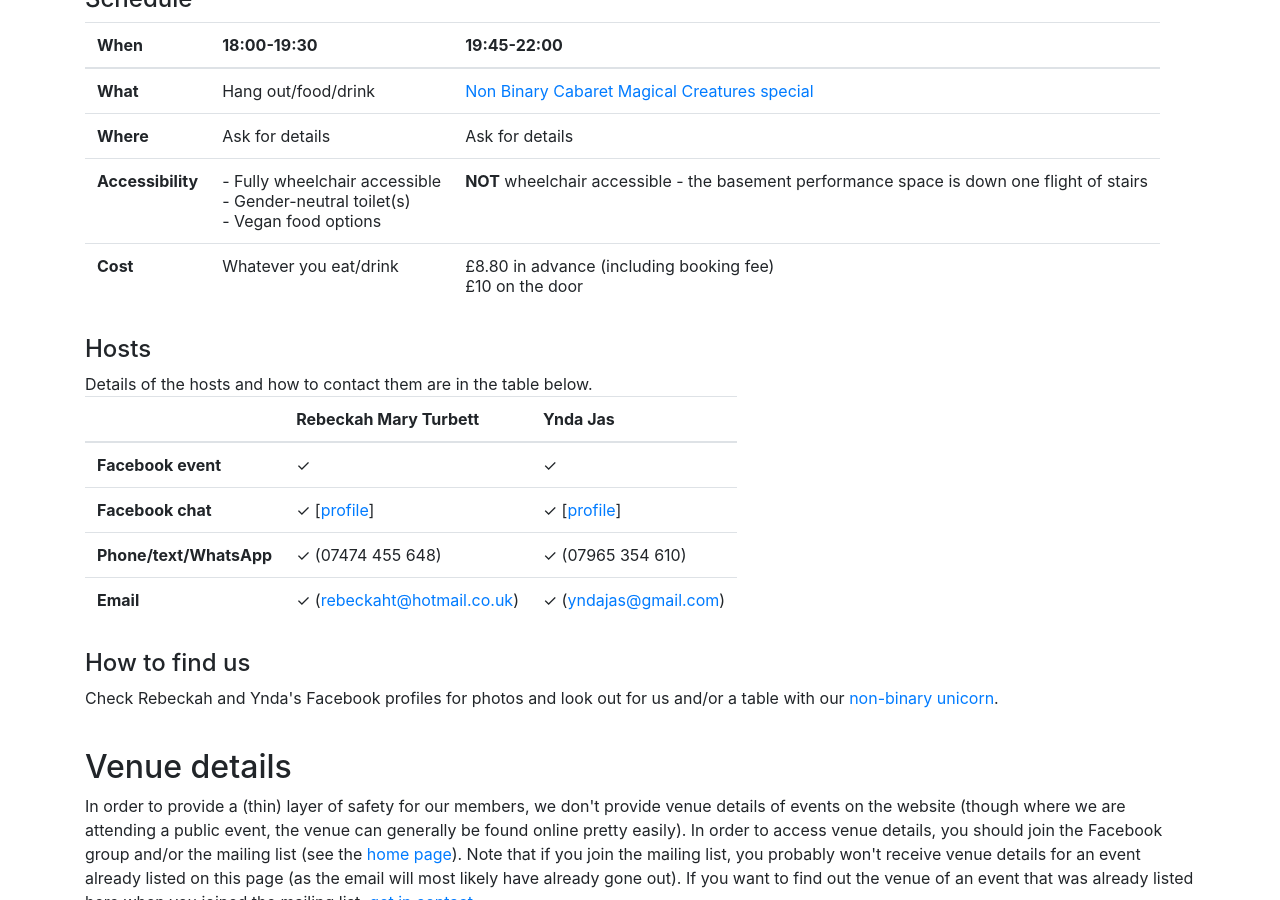
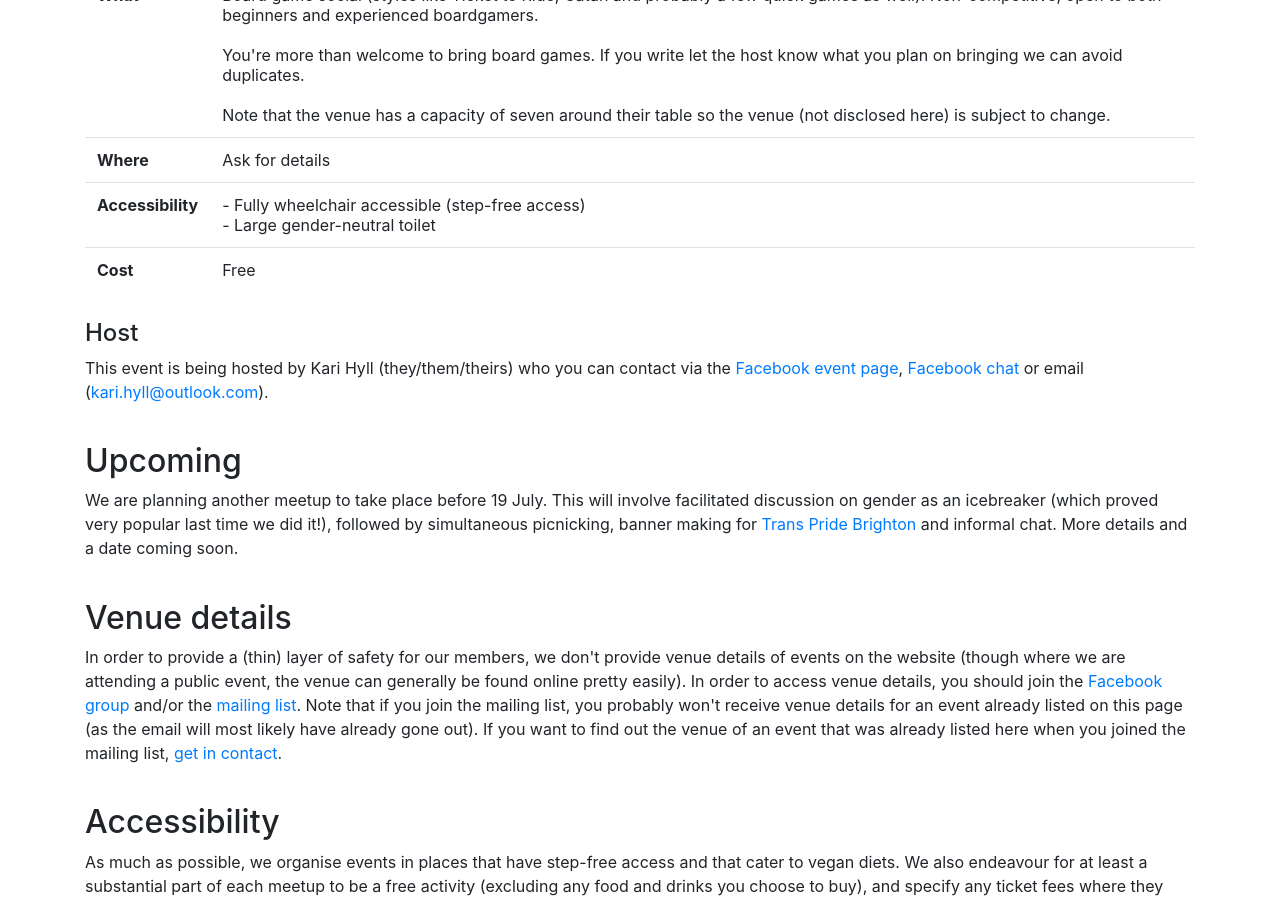
Before and after one commit to nonbinarylondon/Non-binary-London-website, a Jekyll site: the page built from events.html, in a window 1280 px wide and 900 px high, scrolled down 488 px. Built offline with Jekyll 4.4.1, drawn with Linux system fonts in a browser that asks for light colours; nearby versions of some CDN libraries; some of the changed text lies outside the part shown.

Commit message:
Updated events page content
New events; shifted previous event to bottom and taken out unneccesary details; updated some of teh generic information

```diff
--- a/events.html
+++ b/events.html
@@ -2,11 +2,59 @@
 title: Events
 layout: default
 ---
-<h2>Next event: Friday 22 June 2018</h2>
+<h2>Next event: Sunday 8 July 2018</h2>
 
-<p>378 days ago our first ever meetup culminated in a trip to <a href="http://woteverworld.com" target="_blank">Wotever World's</a> Non Binary Cabaret. Let's do it again! We'll meet to chat and optionally eat/drink beforehand, then head to Non Binary Cabaret for the show (unfortunately the venue for the second part of the meetup is not wheelchair accessible). Full details below.
+<p>&nbsp;</p>
 
-<h4>Schedule</h4>
+<div class="table-responsive">
+  <table class="table" style="width:auto">
+    <thead>
+      <tr>
+        <th scope="col">When</th>
+        <th scope="col">13:00-19:00</th>
+      </tr>
+    </thead>
+    <tbody>
+      <tr>
+        <th scope="row">What</th>
+        <td>Board game social (styles like Ticket to Ride, Catan and probably a few quick games as well). Non-competitive, open to both beginners and experienced boardgamers.<br><br>You're more than welcome to bring board games. If you write let the host know what you plan on bringing we can avoid duplicates.<br><br>Note that the venue has a capacity of seven around their table so the venue (not disclosed here) is subject to change.</td>
+      </tr>
+      <tr>
+        <th scope="row">Where</th>
+        <td>Ask for details</td>
+      </tr>
+      <tr>
+        <th scope="row">Accessibility</th>
+        <td>- Fully wheelchair accessible (step-free access)<br>- Large gender-neutral toilet</td>
+      </tr>
+      <tr>
+        <th scope="row">Cost</th>
+        <td>Free</td>
+      </tr>
+    </tbody>
+  </table>
+</div>
+
+<h4>Host</h4>
+
+<p>This event is being hosted by Kari Hyll (they/them/theirs) who you can contact via the <a href="https://www.facebook.com/events/223043241754412" target="_blank">Facebook event page</a>, <a href="https://www.facebook.com/hyll1" target="_blank">Facebook chat</a> or email (<a href="mailto:kari.hyll@outlook.com?subject=nonbinary.london contact: 8 July event">kari.hyll@outlook.com</a>).</p>
+
+<h2>Upcoming</h2>
+<p>We are planning another meetup to take place before 19 July. This will involve facilitated discussion on gender as an icebreaker (which proved very popular last time we did it!), followed by simultaneous picnicking, banner making for <a href="https://transpridebrighton.org" target="_blank">Trans Pride Brighton</a> and informal chat. More details and a date coming soon.</p>
+
+<h2>Venue details</h2>
+<p>In order to provide a (thin) layer of safety for our members, we don't provide venue details of events on the website (though where we are attending a public event, the venue can generally be found online pretty easily). In order to access venue details, you should join the <a href="https://www.facebook.com/groups/nonbinarylondon" target="_blank">Facebook group</a> and/or the <a href="/mailing-list" target="_blank">mailing list</a>. Note that if you join the mailing list, you probably won't receive venue details for an event already listed on this page (as the email will most likely have already gone out). If you want to find out the venue of an event that was already listed here when you joined the mailing list, <a href="/contact"> get in contact</a>.
+<h2>Accessibility</h2>
+<p>As much as possible, we organise events in places that have step-free access and that cater to vegan diets. We also endeavour for at least a substantial part of each meetup to be a free activity (excluding any food and drinks you choose to buy), and specify any ticket fees where they exist.</p>
+<p>Get in contact if you have any suggestions for how we can make our events more accessible or if you'd like to come to a particular event and have specific accessibility needs - we'll try our best to accommodate.</p>
+<h2>Previous events</h2>
+<p>Here we will dump the details of previous events to allow visitors to get a feel for the kinds of in-person meetups we have. Events organised before the website was created (June 2018) are not included but can be found in the Facebook group.</p>
+
+<h4>Friday 22 June 2018</h4>
+
+<p>378 days ago our first ever meetup culminated in a trip to <a href="http://woteverworld.com" target="_blank">Wotever World's</a> Non Binary Cabaret. Let's do it again! We'll meet to chat and optionally eat/drink beforehand, then head to Non Binary Cabaret for the show (unfortunately the venue for the second part of the meetup is not wheelchair accessible). Full details below.</p>
+
+<h5>Schedule</h5>
 
 <div class="table-responsive">
   <table class="table" style="width:auto">
@@ -42,51 +90,6 @@
   </table>
 </div>
 
-<h4>Hosts</h4>
+<h5>Hosts</h5>
 
-Details of the hosts and how to contact them are in the table below.
-
-<div class="table-responsive">
-  <table class="table" style="width:auto">
-    <thead>
-      <tr>
-        <th scope="col">&nbsp;</th>
-        <th scope="col">Rebeckah Mary Turbett</th>
-        <th scope="col">Ynda Jas</th>
-      </tr>
-    </thead>
-    <tbody>
-      <tr>
-        <th scope="col">Facebook event</th>
-        <td>✓</td>
-        <td>✓</td>
-      </tr>
-      <tr>
-        <th scope="col">Facebook chat</th>
-        <td>✓ [<a href="https://www.facebook.com/rebeckah.m.turbett" target="_blank">profile</a>]</td>
-        <td>✓ [<a href="https://www.facebook.com/yndajas" target="_blank">profile</a>]</td>
-      </tr>
-      <tr>
-        <th scope="col">Phone/text/WhatsApp</th>
-        <td>✓ (07474 455 648)</td>
-        <td>✓ (07965 354 610)</td>
-      </tr>
-      <tr>
-        <th scope="col">Email</th>
-        <td>✓ (<a href="mailto:rebeckaht@hotmail.co.uk?subject=nonbinary.london contact: 22 June event">rebeckaht@hotmail.co.uk</a>)</td>
-        <td>✓ (<a href="mailto:yndajas@gmail.com?subject=nonbinary.london contact: 22 June event">yndajas@gmail.com</a>)</td>
-      </tr>
-    </tbody>
-  </table>
-</div>
-
-<h4>How to find us</h4>
-<p>Check Rebeckah and Ynda's Facebook profiles for photos and look out for us and/or a table with our <a href="https://www.redbubble.com/people/riotcakes/works/21454431-non-binary-pride-unicorn?p=acrylic-block&ref=product-title" target="_blank">non-binary unicorn</a>.
-
-<h2>Venue details</h2>
-<p>In order to provide a (thin) layer of safety for our members, we don't provide venue details of events on the website (though where we are attending a public event, the venue can generally be found online pretty easily). In order to access venue details, you should join the Facebook group and/or the mailing list (see the <a href="/" target="_blank">home page</a>). Note that if you join the mailing list, you probably won't receive venue details for an event already listed on this page (as the email will most likely have already gone out). If you want to find out the venue of an event that was already listed here when you joined the mailing list, <a href="/contact"> get in contact</a>.
-<h2>Accessibility</h2>
-<p>As much as possible, we organise events in places that have step-free access and that cater to vegan diets. We also endeavour for at least a substantial part of each meetup to be a free activity (excluding any food and drinks you choose to buy), and specify any ticket fees where they exist.</p>
-<p>Get in contact if you have any suggestions for how we can make our events more accessible or if you'd like to come to a particular event and have specific accessibility needs - we'll try our best to accommodate.</p>
-<h2>Previous events</h2>
-<p>Here we will dump the details of previous events to allow visitors to get a feel for the kinds of in-person meetups we have. Events organised before the website was created (June 2018) are not included but can be found in the Facebook group.</p>
+<p>Rebeckah Mary Turbett and Ynda Jas</p>
```
